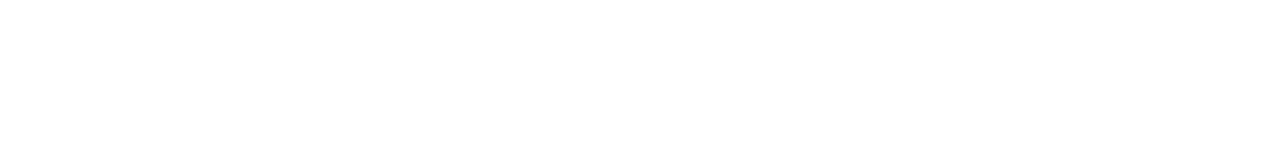
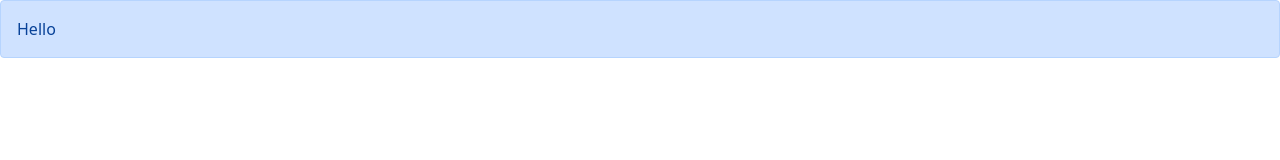
Before and after one commit to lwebber/bootstrapping, a website: page index.html in a window 1280 px wide. Drawn offline with nearby package versions, Linux system fonts and the light colour scheme.

Commit message:
add index

```diff
--- a/index.html
+++ b/index.html
@@ -5,8 +5,13 @@
     <meta http-equiv="X-UA-Compatible" content="IE=edge">
     <meta name="viewport" content="width=device-width, initial-scale=1.0">
     <title>Document</title>
+    <link href="node_modules/bootstrap/dist/css/bootstrap.css" rel="stylesheet">
+    <script src="node_modules/bootstrap/dist/js/bootstrap.bundle.js"></script>
 </head>
 <body>
+    <div class="alert alert-primary">
+        Hello
+    </div>
 
 </body>
 </html>
```
